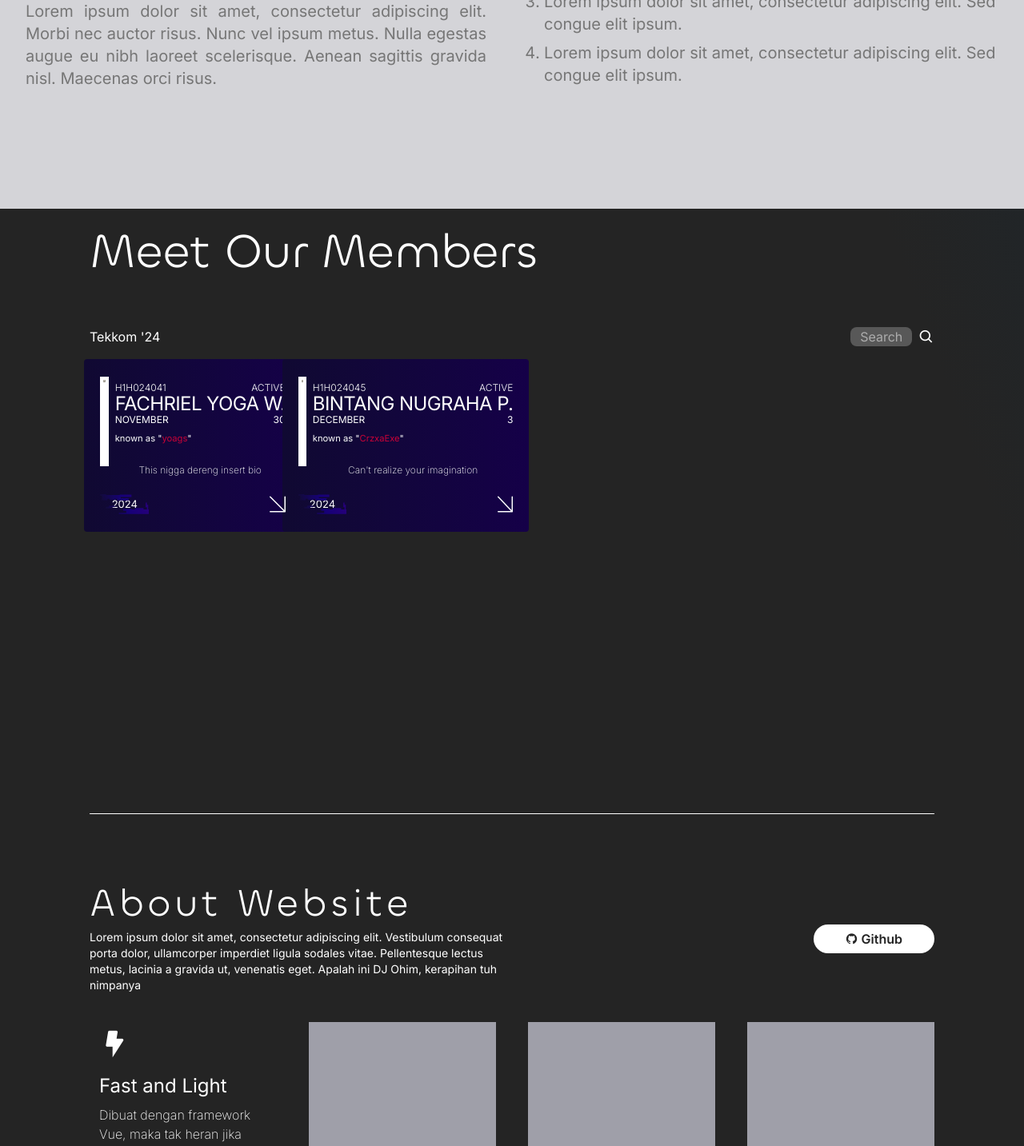
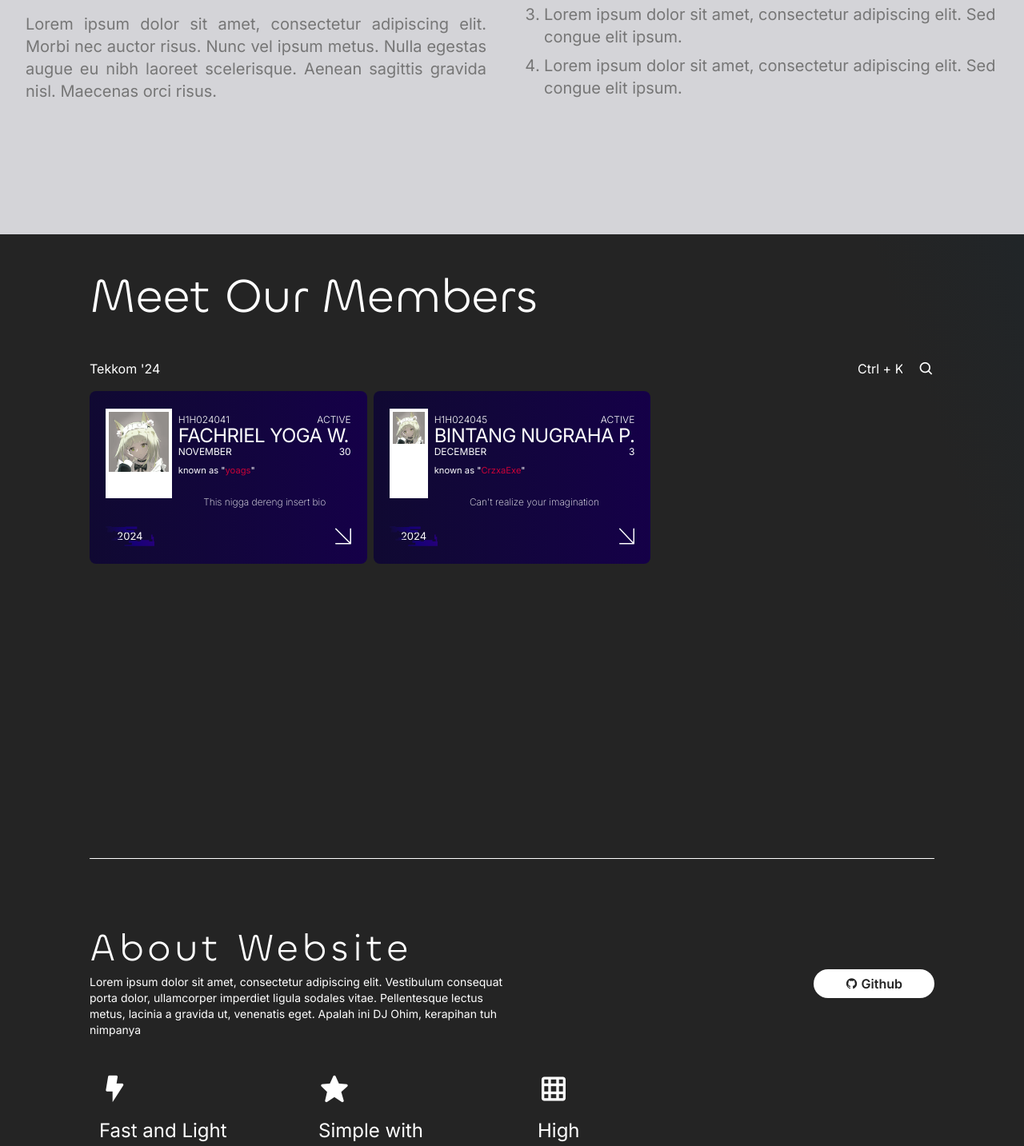
Before and after one commit to CrzxaExe/Project-Tekkom-24, a Vue app: page /profile in a window 1280 px wide. Shown: the part 1330-2763 px from the top of the page at 80% size. Built offline with nearby package versions, Linux system fonts and the light colour scheme.

Commit message:
fix typo, fix mobile view, adding new content for about website

```diff
--- a/src/assets/main.css
+++ b/src/assets/main.css
@@ -19,6 +19,7 @@
 @import "tailwindcss";
 
 @theme {
+  --color-back-100: #cfcfcf;
   --color-back-200: #9f9f9f;
   --color-back-500: #cbcbcb;
   --color-back-600: #767676;
--- a/src/components/items/Carditem.vue
+++ b/src/components/items/Carditem.vue
@@ -9,10 +9,10 @@ defineProps({
 <template>
     <div class="bg-zinc-400/0 w-full flex flex-col gap-2 px-3 py-2">
         <div class="flex flex-col gap-2 lg:gap-4">
-            <i :class="icon" class="text-[2.5rem]"></i>
-            <h1 class="font-primary text-xl lg:text-2xl">{{ name }}</h1>
+            <i :class="icon" class="text-[2.5rem] dark-mode-transition hover:text-accent-700 inline"></i>
+            <h1 class="font-primary text-xl lg:text-2xl dark-mode-transition">{{ name }}</h1>
         </div>
-        <p class="font-extralight whitespace-pre-line">
+        <p class="font-extralight whitespace-pre-line dark-mode-transition">
             {{ description }}
         </p>
     </div>
--- a/src/components/items/IdCard.vue
+++ b/src/components/items/IdCard.vue
@@ -13,7 +13,7 @@ const month = ["January", "February", "March", "April", "June", "Juli", "August"
 
 <template>
     <div
-        class="aspect-[5.4/3] bg-linear-to-r from-card-from to-card-to w-[25.5rem] rounded-sm flex flex-col justify-between py-5.5 px-5 text-xs self-center text-white">
+        class="aspect-[5.4/3] bg-linear-to-r from-card-from to-card-to w-[25.5rem] rounded-lg flex flex-col justify-between py-5.5 px-5 text-xs self-center text-white">
         <div class="flex flex-row gap-2">
             <div class="aspect-[3/3.5] w-full max-w-[27%] max-h-[7rem] bg-white p-1 pb-2">
                 <img src="../../assets/avatar.jpg" alt="ava" class="aspect-square object-contain overflow-hidden">
--- a/src/components/navigation/Header.vue
+++ b/src/components/navigation/Header.vue
@@ -21,7 +21,7 @@ const toggleDarkMode = () => {
 
 <template>
     <header
-        class="w-full px-2 lg:px-6 shadow-lg shadow-black/20 py-2 lg:py-4 bg-zinc-200 dark:bg-zinc-700 pl-14 lg:pl-[16vw] fixed z-[9] flex flex-row justify-between items-center">
+        class="max-w-screen w-full px-2 lg:px-6 shadow-lg shadow-black/20 py-2 lg:py-4 bg-zinc-200 dark:bg-zinc-700 pl-14 lg:pl-[16vw] fixed z-[9] flex flex-row justify-between items-center">
         <h1 class="text-lg lg:text-xl font-semibold">{{ screenName }}</h1>
 
         <button
--- a/src/components/navigation/Navbar.vue
+++ b/src/components/navigation/Navbar.vue
@@ -54,7 +54,7 @@ const toggleDarkMode = () => {
                 <span class="w-full h-[2px] bg-black dark:bg-white rounded transition-all ease-in-out duration-300 origin-bottom-left"
                     :class="[toggle ? '-rotate-45 translate-x-1' : '']"></span>
             </div>
-            <nav class="text-sm lg:text-base tracking-wider w-[calc(100%-var(--spacing)*6)] lg:w-fit flex flex-col lg:flex-row gap-2 lg:gap-4 uppercase items-center lg:scale-100 lg:justify-start absolute lg:relative font-secondary lg:opacity-100 top-[4.9rem] lg:top-0 right-3 lg:right-0 py-4 lg:py-0 px-2 lg:px-0 bg-back-900 dark:bg-back-800 lg:bg-back-200/0 dark:lg:bg-back-800/0 transition-all ease-in-out rounded-lg"
+            <nav class="text-sm lg:text-base tracking-wider w-[calc(100%-var(--spacing)*6)] lg:w-fit flex flex-col lg:flex-row gap-4 uppercase items-center lg:scale-100 lg:justify-start absolute lg:relative font-secondary lg:opacity-100 top-[4.9rem] lg:top-0 right-3 lg:right-0 py-2 pt-4 lg:pt-0 lg:py-0 px-2 lg:px-0 bg-back-900 dark:bg-back-800 lg:bg-back-200/0 dark:lg:bg-back-800/0 transition-all ease-in-out rounded-xl"
                 :class="[toggle ? 'opacity-100 scale-100' : 'opacity-0 scale-0']">
                 <RouterLink
                     v-for="({ text, url }) in navbarURL"
--- a/src/constant/globalConst.js
+++ b/src/constant/globalConst.js
@@ -3,6 +3,27 @@ export const sosmedContent = [
   {
     icon: "bx bxl-instagram-alt",
     link: "https://www.instagram.com/tekkomunsoed24?utm_source=ig_web_button_share_sheet&igsh=ZDNlZDc0MzIxNw==",
+  },
+];
+
+export const webVanity = [
+  {
+    title: "Fast and Light",
+    icon: "bx bxs-bolt",
+    description:
+      "Dibuat dengan framework Vue, maka tak heran jika website memiliki performa yang cepat dan tentunya ringan.",
+  },
+  {
+    title: "Simple with Elegan",
+    icon: "bx bxs-star",
+    description:
+      "Mengutamakan pengalaman para pengguna, namun masih mengedepankan simpelitas desain halaman",
+  },
+  {
+    title: "High Responsibility",
+    icon: "bx bx-grid",
+    description:
+      "Fit dengan device apapun sehingga tetap mempertahankan slogan kami yaitu 'Simpel with Elegan'",
   },
 ];
 
@@ -36,7 +57,7 @@ export const contributors = [
     member: ["Bintang Nugraha Putra"],
   },
   {
-    name: "Ui/UX",
+    name: "UI/UX",
     icon: "bx bx-layout",
     member: ["Bintang Nugraha Putra", "Fachriel Yoga Wicaksono"],
   },
--- a/src/views/ProfileView.vue
+++ b/src/views/ProfileView.vue
@@ -1,17 +1,3 @@
-<script setup lang="ts">
-import Carditem from '@/components/items/Carditem.vue';
-import IdCard from '@/components/items/IdCard.vue';
-import Techstack from '@/components/items/Techstack.vue';
-import { contributors, testMahasiswa } from '@/constant/globalConst';
-import { ref } from 'vue';
-
-const content = ref(0);
-
-const setContent = (n) => {
-    content.value = n;
-}
-</script>
-
 <template>
     <section
         class="section-screen max-w-screen lg:min-h-screen flex flex-col lg:pt-[9.2rem] lg:pb-2 px-0 lg:px-0 -mt-[2rem] lg:-mt-[4rem] dark:bg-back-900 bg-white justify-between">
@@ -30,7 +16,7 @@ const setContent = (n) => {
     </section>
 
     <section
-        class="bg-[#2c2c2c] dark:bg-zinc-300 z-[0] -mt-8 lg:-mt-3 text-back-200 dark:text-back-600 px-4 lg:px-8 py-6">
+        class="bg-[#2c2c2c] dark:bg-zinc-300 z-[0] -mt-4 lg:-mt-3 text-back-200 dark:text-back-600 px-4 lg:px-8 py-10">
         <div class="w-full flex flex-col items-center justify-center max-w-5xl mx-auto">
             <h1 class="text-sm lg:text-xs">Community</h1>
 
@@ -41,7 +27,7 @@ const setContent = (n) => {
             </p>
 
             <div
-                class="border-0 border-b-[2px] dark:border-back-600 border-back-200 mt-8 lg:mt-12 w-full py-1.5 flex flex-row gap-2 justify-between text-sm lg:text-base">
+                class="border-0 border-b-[2px] dark:border-back-600 border-back-200 mt-10 lg:mt-12 w-full py-1.5 flex flex-row gap-2 justify-between text-sm lg:text-base">
                 <button class="w-full text-center cursor-pointer" @click="setContent(0)">Visi & Misi</button>
                 <button class="w-full text-center cursor-pointer" @click="setContent(1)">Statistik</button>
                 <button class="w-full text-center cursor-pointer" @click="setContent(2)">Logo</button>
@@ -90,32 +76,35 @@ const setContent = (n) => {
                     class="dark:contrass-100 contrast-0 select-none aspect-square w-full max-w-[22rem]" />
 
                 <div class="w-full lg:w-1/2 px-0 lg:px-8">
-                    <h1>Filosofi</h1>
+                    <h1 class="text-xl lg:text-lg">Filosofi</h1>
 
-                    <ul class="list-disc pl-4">
-                        <li>Chip: tolong diisi</li>
-                        <li>Bentuk Listrik: tolong diisi</li>
-                        <li>Elektron: tolong diisi</li>
-                        <li>Gear: tolong diisi</li>
+                    <ul class="list-disc pl-4 mt-4">
+                        <li>Chip: tolong diisi yah yg buat logo</li>
+                        <li>Bentuk Listrik: tolong diisi yah yg buat logo</li>
+                        <li>Elektron: tolong diisi yah yg buat logo</li>
+                        <li>Gear: tolong diisi yah yg buat logo</li>
                     </ul>
                 </div>
             </div>
         </div>
     </section>
 
-    <section class="py-8 lg:py-6 px-4 lg:px-28 w-full mb-4 lg:mb-12">
+    <section class="py-14 lg:py-12 px-4 lg:px-28 w-full mb-4 lg:mb-10">
         <h1 class="text-4xl lg:text-6xl font-chillax font-light">Meet Our Members</h1>
 
-        <div class="mt-8 lg:mt-16 w-full">
+        <div class="mt-8 lg:mt-12 w-full">
             <div class="w-full flex flex-row justify-between items-center">
                 <h1>Tekkom &apos;24</h1>
                 <div class="flex flex-row items-center justify-end gap-2">
-                    <input type="text" placeholder="Search / Ctrl + K" class="bg-back-200 dark:bg-back-700 outline-none px-3 rounded-lg w-[15rem] not-focus:placeholder-shown:max-w-[4.8rem] focus:max-w-[15rem] transition-all ease-in-out duration-300">
-                    <i class='bx bx-search text-lg lg:text-xl rounded-md flex items-center justify-center'></i>
+                    <input type="text" :placeholder="!searchIsFocus ? 'Ctrl + K' : 'Search'"
+                        @focus="searchIsFocus = true" @blur="searchIsFocus = false" ref="searchElement"
+                        class="not-focus:placeholder-shown:bg-transparent placeholder:text-black dark:placeholder:text-white bg-back-100 dark:bg-back-800 outline-none px-3 rounded-lg w-[15rem] not-focus:placeholder-shown:max-w-[5rem] focus:max-w-[15rem] transition-all ease-in-out duration-300">
+                    <i
+                        class='bx bx-search text-lg lg:text-xl scale-125 lg:scale-100 rounded-md flex items-center justify-center'></i>
                 </div>
             </div>
             <ul
-                class="mt-4 grid grid-cols-1 md:grid-cols-2 lg:grid-cols-3 xl:grid-cols-4 gap-4 lg:gap-2 justify-center items-start min-h-fit max-h-[24rem] lg:min-h-[30rem] lg:max-h-[30rem] relative">
+                class="mt-4 grid grid-cols-1 md:grid-cols-2 lg:grid-cols-2 xl:grid-cols-3 2xl:grid-cols-4 gap-4 lg:gap-2 justify-center items-start min-h-fit max-h-[28rem] lg:min-h-[30rem] lg:max-h-[30rem] relative">
                 <li v-for="({ nim, active, name, birthday, username, bio }, i) in testMahasiswa"
                     class="flex justify-center items-center max-h-fit" :key="i">
                     <IdCard :nim :user-active="active" :name :birthday="new Date(birthday)" :username :bio />
@@ -136,35 +125,70 @@ const setContent = (n) => {
                     </p>
                 </div>
                 <div class="w-full lg:w-1/2 flex items-center justify-end">
-                    <a href="#"
+                    <a href="https://github.com/CrzxaExe/Project-Tekkom-24" target="_blank"
                         class="w-full lg:w-fit flex flex-row justify-center items-center bg-black hover:bg-black/50 dark:bg-white dark:hover:bg-white/50 px-0 gap-1 lg:px-10 dark:text-back-900 text-white py-1.5 font-semibold text-lg lg:text-base rounded-xl lg:rounded-full transition-all ease-in-out duration-300"><i
                             class="bx bxl-github"></i>Github</a>
                 </div>
             </div>
         </div>
-        <div class="w-full h-[12rem] mt-2 lg:mt-4 grid grid-cols-1 md:grid-cols-3 lg:grid-cols-4 gap-6 lg:gap-10">
-            <Carditem icon="bx bxs-bolt" name="Fast and Light" description="Dibuat dengan framework Vue, maka tak heran jika website memiliki performa yang cepat dan tentunya ringan." />
-            <div class="bg-zinc-400"></div>
-            <div class="bg-zinc-400"></div>
-            <div class="bg-zinc-400"></div>
+        <div class="w-full min-h-[12rem] mt-2 lg:mt-4 grid grid-cols-1 md:grid-cols-3 lg:grid-cols-4 gap-6 lg:gap-10">
+            <Carditem v-for="({ title, icon, description }) in webVanity" :icon :name="title" :description />
         </div>
 
-        <div class="w-full">
-            <h1 class="text-3xl lg:text-4xl font-chillax mt-6 lg:mt-12 font-light tracking-tighter w-full">
+        <div class="w-full mt-16 lg:mt-12">
+            <h1 class="text-3xl lg:text-4xl font-chillax font-light tracking-tighter w-full">
                 Technology Behind This</h1>
         </div>
 
-        <div class="w-full mt-0 lg:mt-2">
+        <div class="w-full mt-2">
             <Techstack />
         </div>
 
-        <div class="w-full">
-            <h1 class="text-3xl lg:text-4xl font-chillax mt-4 lg:mt-8 font-light tracking-tighter w-full text-center">
+        <div class="w-full mt-16 lg:mt-12">
+            <h1 class="text-3xl lg:text-4xl font-chillax font-light tracking-tighter w-full text-center">
                 Contributors</h1>
         </div>
 
-        <div class="w-full h-[8rem] mt-4 lg:mt-4 grid grid-cols-1 md:grid-cols-3 lg:grid-cols-4 gap-6 lg:gap-10">
-            <Carditem v-for="({ name, icon, member}) in contributors" :icon :name :description="member.join('\n')" />
+        <div class="w-full min-h-[8rem] mt-2 lg:mt-4 grid grid-cols-1 md:grid-cols-3 lg:grid-cols-4 gap-6 lg:gap-10">
+            <Carditem v-for="({ name, icon, member }) in contributors" :icon :name :description="member.join('\n')"
+                class="lg:not-last:border-0 lg:not-last:border-r-[1px] border-white" />
         </div>
     </section>
 </template>
+
+<script setup>
+import Carditem from '@/components/items/Carditem.vue';
+import IdCard from '@/components/items/IdCard.vue';
+import Techstack from '@/components/items/Techstack.vue';
+import { contributors, testMahasiswa, webVanity } from '@/constant/globalConst';
+import { useMagicKeys, whenever } from '@vueuse/core';
+import { onBeforeMount, onMounted, ref } from 'vue';
+
+const content = ref(0);
+const searchIsFocus = ref(false);
+const searchElement = ref(null);
+
+const keys = useMagicKeys();
+
+
+const setContent = (n) => {
+    content.value = n;
+}
+
+const searchCombination = keys['Ctrl+K'];
+whenever(searchCombination, () => {
+    searchElement.value?.focus()
+})
+
+const defaultBrowserShortcut = (e) => {
+    if ((e.ctrlKey || e.metaKey) && e.key.toLowerCase() === 'k') {
+        e.preventDefault()
+    }
+}
+onMounted(() => {
+    window.addEventListener("keydown", defaultBrowserShortcut);
+})
+onBeforeMount(() => {
+    window.removeEventListener("keydown", defaultBrowserShortcut);
+})
+</script>
```
Also changed, not shown: src/components/SocialMedia.vue (+1 -11 lines), src/components/items/Techstack.vue (+2 -2 lines), src/views/GalleryView.vue (+5 -5 lines), src/views/HomeView.vue (+4 -4 lines), 1 other file (tests, documents, lock files or other folders).
